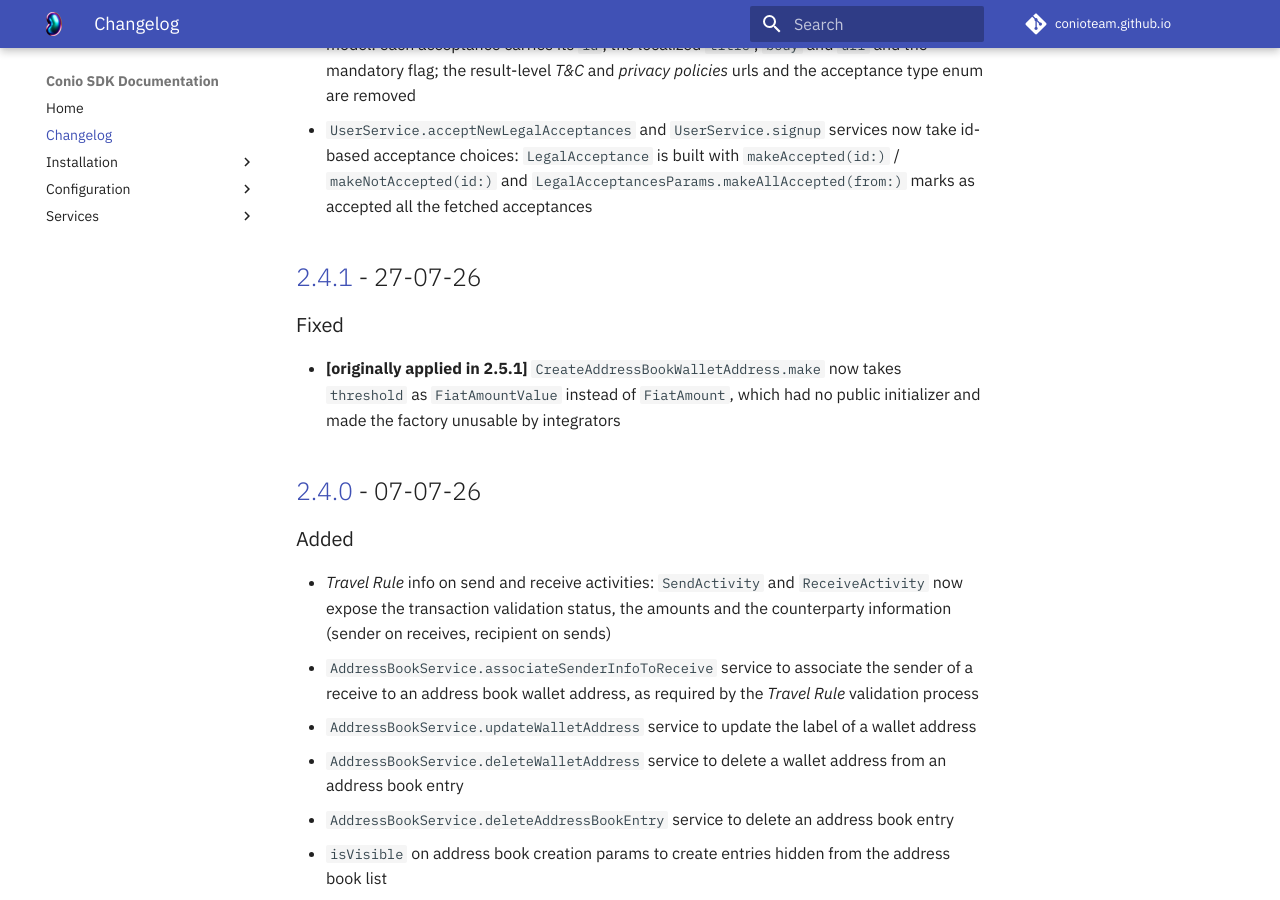
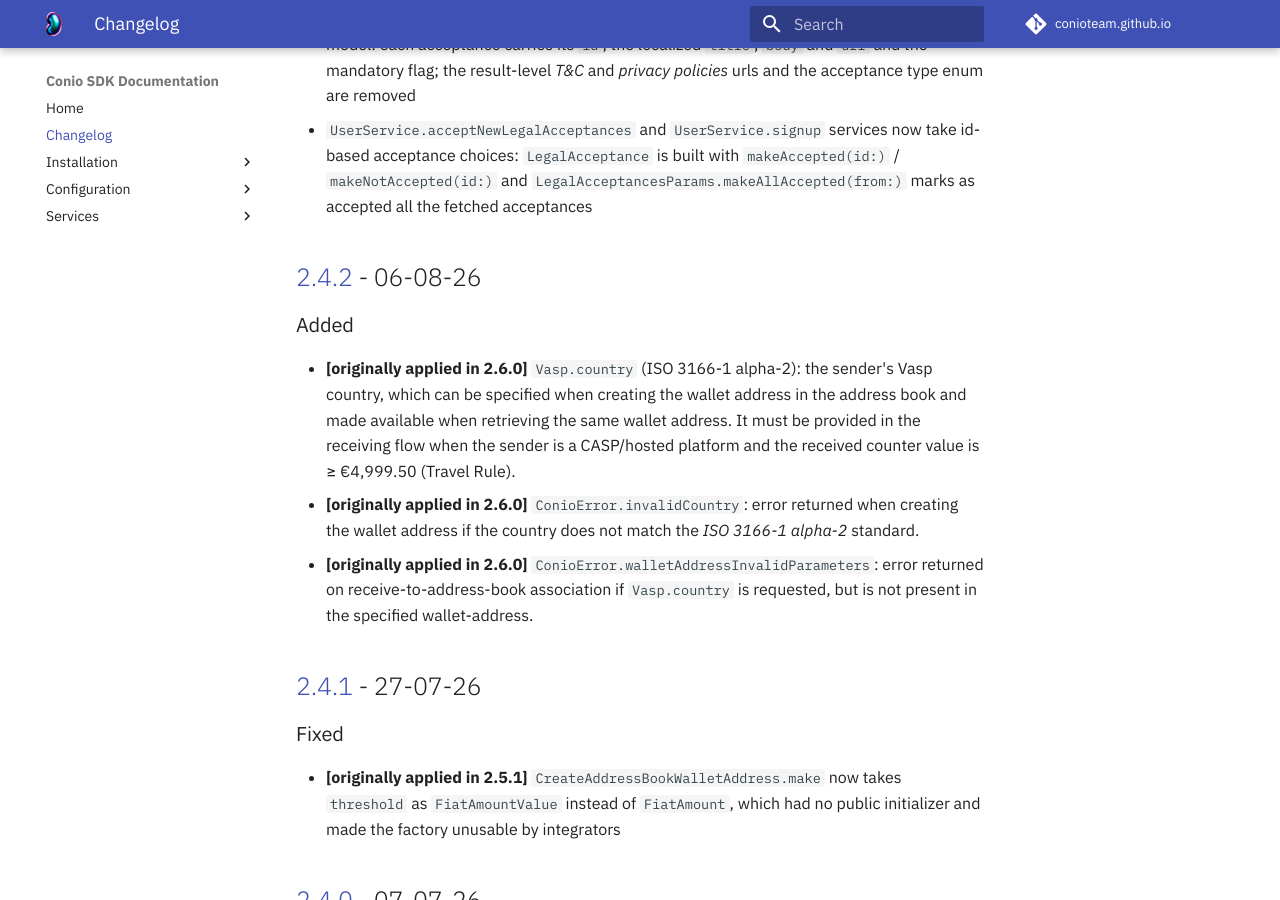
Before and after one commit to Conio/conio.github.io, an MkDocs documentation site: the page built from docs/CHANGELOG.md, in a window 1280 px wide and 900 px high, scrolled down 1153 px. Built offline with MkDocs 1.6.1 and Material for MkDocs 9.7.7, drawn with Linux system fonts in a browser that asks for light colours; comment, search, counter and statistics services are not loaded; the version menu is left out; some of the changed text lies outside the part shown.

Commit message:
doc: update CHANGELOG with 2.4.2 iOS release

```diff
--- a/docs/CHANGELOG.md
+++ b/docs/CHANGELOG.md
@@ -48,6 +48,14 @@
 
 - `UserService.fetchLegalAcceptances` service migrated to the id-based acceptances model: each acceptance carries its `id`, the localized `title`, `body` and `url` and the mandatory flag; the result-level *T&C* and *privacy policies* urls and the acceptance type enum are removed
 - `UserService.acceptNewLegalAcceptances` and `UserService.signup` services now take id-based acceptance choices: `LegalAcceptance` is built with `makeAccepted(id:)` / `makeNotAccepted(id:)` and `LegalAcceptancesParams.makeAllAccepted(from:)` marks as accepted all the fetched acceptances
+
+## [2.4.2](https://bitbucket.org/squadrone/conio-sdk-b2b-ios/src/2.4.2/) - 06-08-26
+
+### Added
+
+- **[originally applied in 2.6.0]** `Vasp.country` (ISO 3166-1 alpha-2): the sender's Vasp country, which can be specified when creating the wallet address in the address book and made available when retrieving the same wallet address. It must be provided in the receiving flow when the sender is a CASP/hosted platform and the received counter value is ≥ €4,999.50 (Travel Rule).
+- **[originally applied in 2.6.0]** `ConioError.invalidCountry`: error returned when creating the wallet address if the country does not match the *ISO 3166-1 alpha-2* standard.
+- **[originally applied in 2.6.0]** `ConioError.walletAddressInvalidParameters`: error returned on receive-to-address-book association if `Vasp.country` is requested, but is not present in the specified wallet-address.
 
 ## [2.4.1](https://bitbucket.org/squadrone/conio-sdk-b2b-ios/src/2.4.1/) - 27-07-26
 
@@ -336,6 +344,8 @@
 ### Added
 
 - **[originally applied in 2.6.0]** `Vasp.country` (ISO 3166-1 alpha-2): the sender's Vasp country, which can be specified when creating the wallet address in the address book and made available when retrieving the same wallet address. It must be provided in the receiving flow when the sender is a CASP/hosted platform and the received counter value is ≥ €4,999.50 (Travel Rule).
+- **[originally applied in 2.6.0]** `ConioError.invalidCountry`: error returned when creating the wallet address if the country does not match the *ISO 3166-1 alpha-2* standard.
+- **[originally applied in 2.6.0]** `ConioError.walletAddressInvalidParameters`: error returned on receive-to-address-book association if `Vasp.country` is requested, but is not present in the specified wallet-address.
 
 ## [2.4.0](https://artifactory.conio.com/artifactory/webapp/#/artifacts/browse/tree/General/gradle-release-local/com/conio/sdk-b2b/2.4.0/) - 07-07-26
 
```
